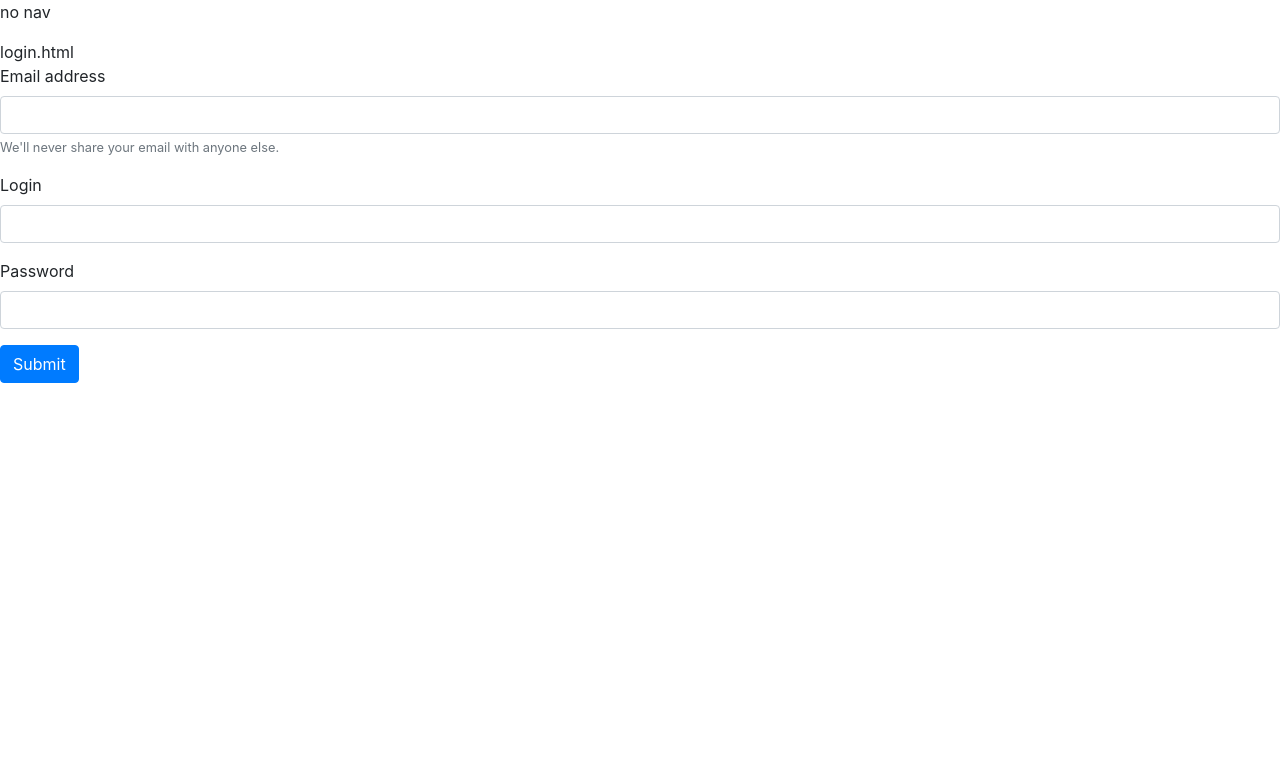
After one commit to Kovhel1/Schedule, a Flask app: template templates/login.html in a window 1280 px wide. The commit adds this page. Shown: the top 783 px of the page. Run offline with Flask 2, Linux system fonts and the light colour scheme; the template is opened without the code that fills it, so the values that code supplies are empty; some libraries are stand-ins or nearby versions.

Commit message:
form login-v0, db class user-v0, связь формы и бд не прописана

```diff
--- a/main.py
+++ b/main.py
@@ -1,11 +1,35 @@
 import os
-from flask import Flask, render_template, abort
+from flask import Flask, render_template
 from flask_sqlalchemy import SQLAlchemy
+from flask_wtf import  FlaskForm
+from wtforms import StringField, PasswordField, SubmitField
+from wtforms.validators import Required, Email
 
 app = Flask(__name__)
 basedir = os.path.abspath(os.path.dirname(__file__))
+app.config['SECRET_KEY'] = 'very secret'
 app.config['SQLALCHEMY_DATABASE_URI']=\
     'sqlite:///' + os.path.join(basedir, 'users.sqlite')
+app.config['SQLALCHEMY_COMMIT_ON_TEARDOWN'] = True
+app.config[ 'SQLALCHEMY_TRACK_MODIFICATIONS'] = False
+db = SQLAlchemy(app)
+
+class User (db.Model):
+    __tabelname__ = 'user'
+    id = db.Column(db.Integer, primary_key = True)
+    username = db.Column(db.String(64))
+    password = db.Column(db.String(64))
+    email = db.Column(db.String(64), unique = True )
+
+
+class Login(FlaskForm):
+    username = StringField('Enter your username', validators = [Required()])
+    password = PasswordField('Enter your password', validators = [Required()])
+    email = StringField('your@mail.ru', validators = [Required(), Email()])
+    submit = SubmitField('Submit')
+
+
+
 
 
 @app.route('/')
@@ -13,11 +37,13 @@ def index():
     return render_template('index.html')
 
 
-
-
 @app.route('/user/<name>')
 def user(name):
     return render_template ('user.html', name=name)
+
+@app.route('/login')
+def login():
+    return render_template ('login.html')
 
 
 @app.errorhandler(404)
--- a/templates/base.html
+++ b/templates/base.html
@@ -48,12 +48,17 @@
 </nav>
 {% endblock %}
 
+
+{% block body %}
+base.html
+
+
 {% if name %}
     Hello, {{name}}
 {% else %}
     Welcome!
 {% endif %}
 
-{% block body %}
 {% endblock %}
+
 </html>
--- a/templates/index.html
+++ b/templates/index.html
@@ -1,6 +1,6 @@
 {% extends "base.html" %}
 
-
 {% block body %}
+{{super()}}
 index.html
 {% endblock %}
--- /dev/null
+++ b/templates/login.html
@@ -0,0 +1,25 @@
+{% extends "base.html" %}
+
+{% block navbar %}
+    <p> no nav</p>
+{% endblock %}
+
+{% block body %}
+login.html
+    <form>
+  <div class="form-group">
+    <label for="exampleInputEmail1">Email address</label>
+    <input type="email" class="form-control" id="exampleInputEmail1" aria-describedby="emailHelp">
+    <small id="emailHelp" class="form-text text-muted">We'll never share your email with anyone else.</small>
+  </div>
+  <div class="form-group">
+    <label for="formGroupExampleInput">Login</label>
+    <input type="text" class="form-control" id="formGroupExampleInput">
+  </div>
+  <div class="form-group">
+    <label for="exampleInputPassword1">Password</label>
+    <input type="password" class="form-control" id="exampleInputPassword1">
+  </div>
+  <button type="submit" class="btn btn-primary">Submit</button>
+</form>
+{% endblock %}
--- a/templates/user.html
+++ b/templates/user.html
@@ -2,5 +2,6 @@
 
 
 {% block body %}
-la la
+{{ super()}}
+user.html
 {% endblock %}
```
Also changed, not shown: users.sqlite (added).
